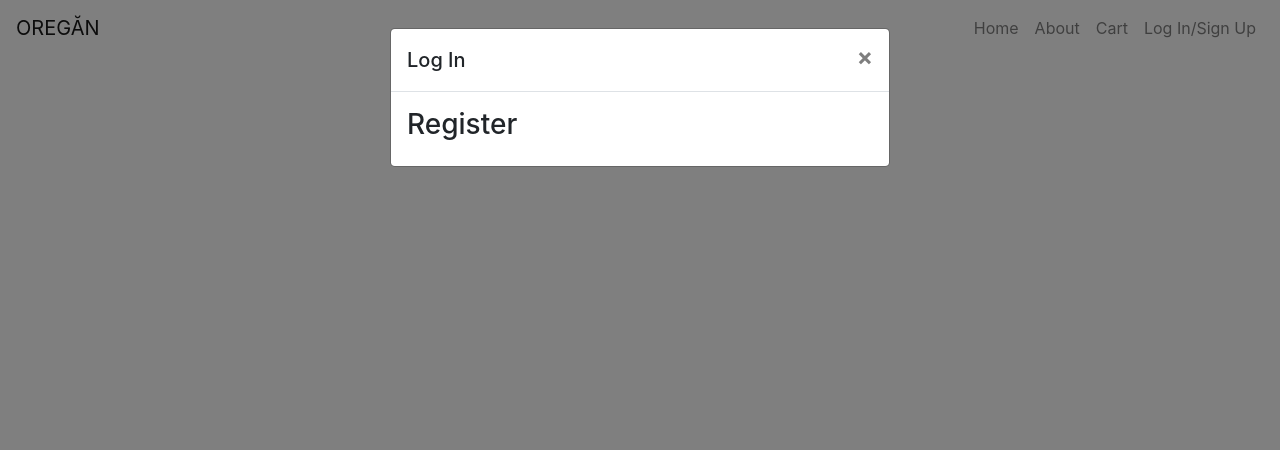
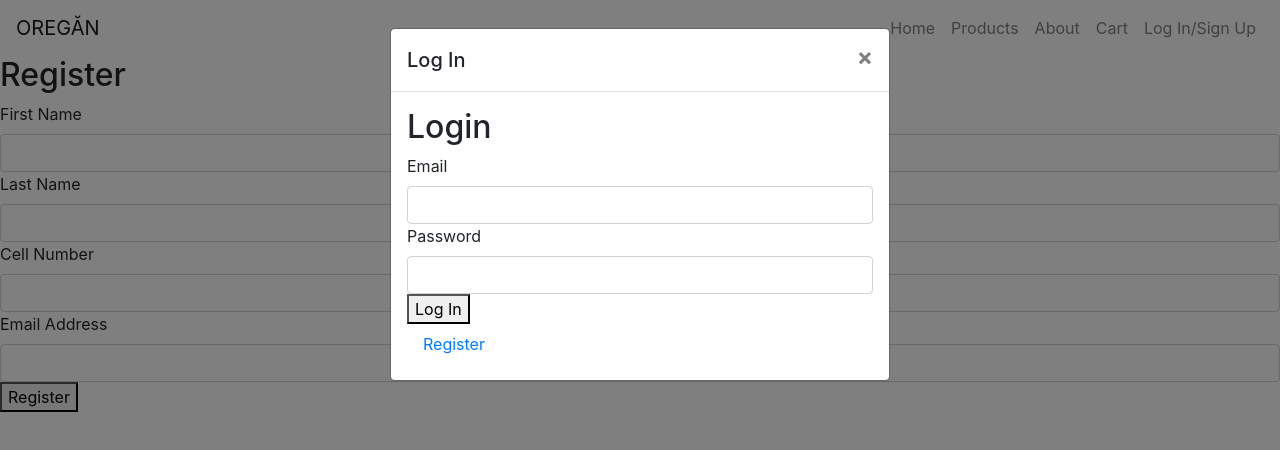
Before and after one commit to lightsage88/oregan, a React (Create React App) app: page /register in a window 1280 px wide. Both pictures are taken after a click on the link "Log In/Sign Up". Shown: the top 450 px of the page. Built offline with nearby package versions, Linux system fonts and the light colour scheme.

Commit message:
need to use a dropdown from reactstrap to make a product bar

```diff
--- a/src/components/App.js
+++ b/src/components/App.js
@@ -6,6 +6,7 @@ import {connect} from 'react-redux';
 import Landing from './landing';
 import NavBar from './navBar';
 import About from './about';
+import Register from './register';
 export default class App extends Component {
   render() {
     return (
@@ -14,6 +15,7 @@ export default class App extends Component {
           <NavBar/>
           <Route exact path='/' component={Landing} />
           <Route exact path='/about' component={About} />
+          <Route exact path='/register' component={Register}/>
         </main>
       </Router>
     );
--- a/src/components/about.js
+++ b/src/components/about.js
@@ -7,7 +7,9 @@ export default function About(props) {
 		<span>What are we all about?</span>
 		<p> Stuff from Oregon is awesome. The Vietnamese infinitive for 'to eat' is AN. We think
 		that sharing our noms with the Vietnamese would be a tasty and rewarding affair for everyone
-		so we hope you'll peruse our products and pick out something tasty!</p>
+		so we hope you'll peruse our products and pick out something tasty!Veniam enim nostrud id cillum qui non ex enim pariatur sit.
+		Deserunt ullamco nisi sed mollit in ea sint veniam est laboris sit cupidatat fugiat. Eu commodo aute in eu cillum dolore irure laborum sed pariatur et eiusmod enim in dolor. Anim est ex in commodo nulla fugiat reprehenderit magna ullamco.
+		Lorem ipsum ex enim in dolor consequat commodo est enim est amet consequat voluptate eu deserunt aute fugiat sunt.</p>
 	</div>
 		);
 }
--- /dev/null
+++ b/src/components/login.js
@@ -0,0 +1,48 @@
+//just make the login register page a different page, fuck it.
+
+import React from 'react';
+import {Field, reduxForm} from 'redux-form';
+// import {Button, Modal, ModalHeader, ModalBody, ModalFooter} from 'reactstrap';
+//need to create an action and reducers etc.
+// import {connect} from 'react-redux';
+
+class Login extends React.Component {
+	constructor(props) {
+		super(props);
+
+	}
+
+	attemptLogin(e){
+		e.preventDefault();
+		console.log('submit');
+		//we need to create an action to be dispatched here
+		//that will get information from a database and populate
+		//our reduxState so the user can have a more personalized
+		//and easier experience that comes with registering with us
+	}
+
+
+
+	render(){
+		return (
+			<div>
+				<h2>Login</h2>
+					<section>
+						<form onSubmit={(e)=>this.attemptLogin(e)}>
+							<fieldset id='email'>
+								<label htmlFor='email'>Email</label>
+								<Field component='input' className='form-control' type='email' name='email' id='email' required/>
+							</fieldset>
+							<fieldset id='password'>
+								<label htmlFor='password'>Password</label>
+								<Field component='input' className='form-control' type='password' name='password' id='password' required/>
+							</fieldset>
+							<button type='submit' className='submitButton' color='info'>Log In</button>
+						</form>
+					</section>
+			</div>
+			);
+	}
+}
+
+export default reduxForm({form: 'login'})(Login);
--- a/src/components/navBar.js
+++ b/src/components/navBar.js
@@ -1,3 +1,7 @@
+//need to use a dropdown element from reactstrap to make a dropdown for the various types of products
+
+
+
 import React from 'react';
 import {connect} from 'react-redux';
 import {
@@ -14,6 +18,9 @@ import {
   ModalBody,
   ModalFooter
 } from 'reactstrap';
+
+
+import Login from './login';
 
 export class NavBar extends React.Component {
 	constructor(props) {
@@ -51,6 +58,9 @@ export class NavBar extends React.Component {
             <NavLink href="/">Home</NavLink>
           </NavItem>
           <NavItem>
+            <NavLink>Products</NavLink>
+          </NavItem>
+          <NavItem>
             <NavLink href="/about">About</NavLink>
           </NavItem>
           <NavItem>
@@ -64,7 +74,8 @@ export class NavBar extends React.Component {
               <Modal isOpen={this.state.modal}>
                 <ModalHeader toggle={this.toggleModal}>Log In</ModalHeader>
                   <ModalBody>
-                    <h3>Register</h3>
+                    <Login/>
+                    <NavLink href='/register'>Register</NavLink>
                   </ModalBody>
               </Modal>
             </NavLink>
--- /dev/null
+++ b/src/components/register.js
@@ -0,0 +1,46 @@
+import React from 'react';
+import {Field, reduxForm} from 'redux-form';
+
+class Register extends React.Component {
+	constructor(props){
+		super(props);
+	}
+	attemptRegister(e){
+			e.preventDefault();
+			console.log('register!');
+		}
+	render(){
+
+
+
+	return (
+		<div>
+			<h2>Register</h2>
+				<section>
+					<form onSubmit={(e)=>this.attemptRegister(e)}>
+						<fieldset id='firstName'>
+							<label htmlFor='firstName'>First Name</label>
+							<Field component='input' className='form-control' type='text' name='firstName' id='firstName' required/>
+						</fieldset>
+						<fieldset id='lastName'>
+							<label htmlFor='lastName'>Last Name</label>
+							<Field component='input' className='form-control' type='text' name='lastName' id='lastName' required/>
+						</fieldset>
+						<fieldset id='cellNumber'>
+							<label htmlFor='cellNumber'>Cell Number</label>
+							<Field component='input' className='form-control' type='tel' name='cellNumber' id='cellNumber' required/>
+						</fieldset>
+						<fieldset id='emailAddress'>
+							<label htmlFor='emailAddress'>Email Address</label>
+							<Field component='input' className='form-control' type='email' name='emailAddress' id='emailAddress' required/>
+						</fieldset>
+						<button type='submit' className='submitButton' color='info'>Register</button>
+					</form>
+				</section>
+		</div>
+
+		);
+	}
+}
+
+export default reduxForm({form: 'register'})(Register);
```
Also changed, not shown: src/components/loginRegister.js (deleted, +0 -34 lines).
